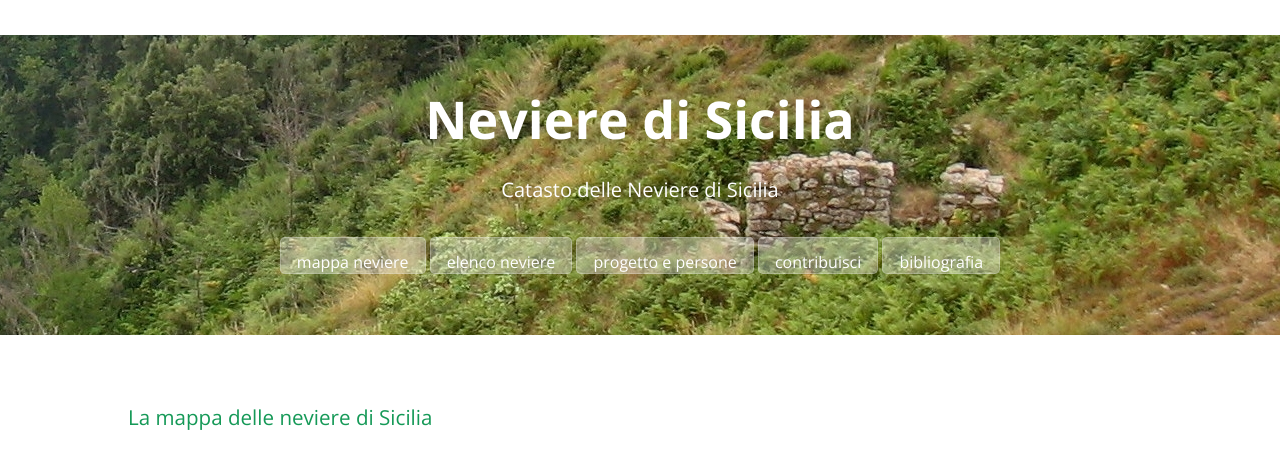
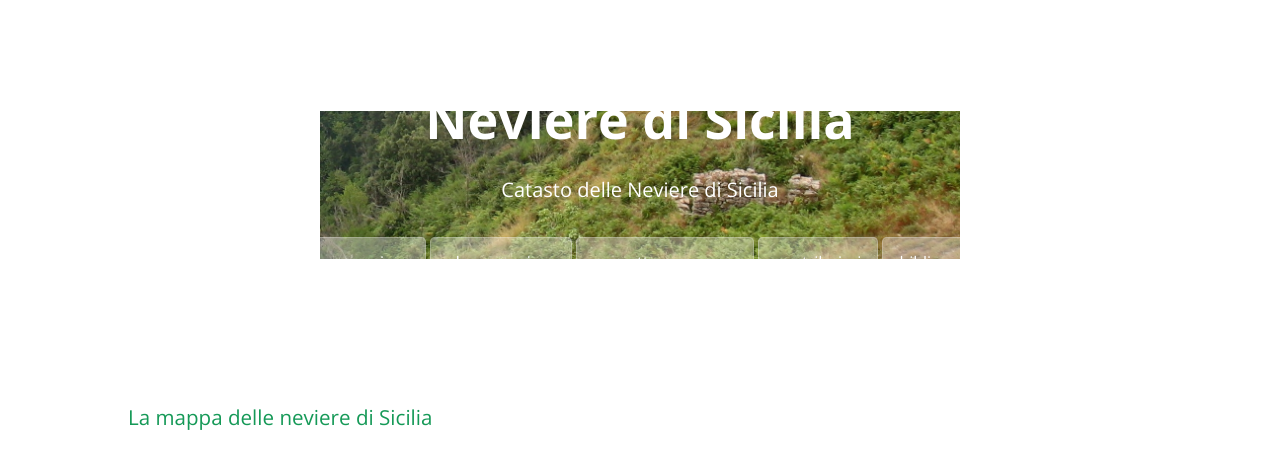
Before and after one commit to NeviereDiSicilia/nevieredisicilia.github.io, a Jekyll site: the page built from index.html, in a window 1280 px wide. Shown: the top 475 px of the page. Built offline with Jekyll 4.4.1, drawn with Linux system fonts in a browser that asks for light colours; grey boxes are pictures that could not be loaded.

Commit message:
Update cayman.css

```diff
--- a/css/cayman.css
+++ b/css/cayman.css
@@ -145,7 +145,7 @@
   .btn + .btn { margin-top: 1rem; margin-left: 0; } }
 
 /*.page-header { color: #fff; text-align: center; background-color: #159957; background-image: linear-gradient(120deg, #155799, #159957); }*/
-.page-header { color: #ffffff; text-align: center; background-color: transparent; background-image: url("/images/neviera_monte_fossa_neve_h300.jpg"); background-repeat: no-repeat; background-position: center; background-size: cover 100%; background-attachment: fixed; */ box-sizing: border-box; }
+.page-header { color: #ffffff; text-align: center; background-color: transparent; background-image: url("/images/neviera_monte_fossa_neve_h300.jpg"); background-repeat: no-repeat; background-position: center; background-size: 50%; background-attachment: fixed; */ box-sizing: border-box; }
 @media screen and (min-width: 64em) { .page-header { padding: 5rem 6rem; } }
 @media screen and (min-width: 42em) and (max-width: 64em) { .page-header { padding: 3rem 4rem; } }
 @media screen and (max-width: 42em) { .page-header { padding: 2rem 1rem; } }
```
